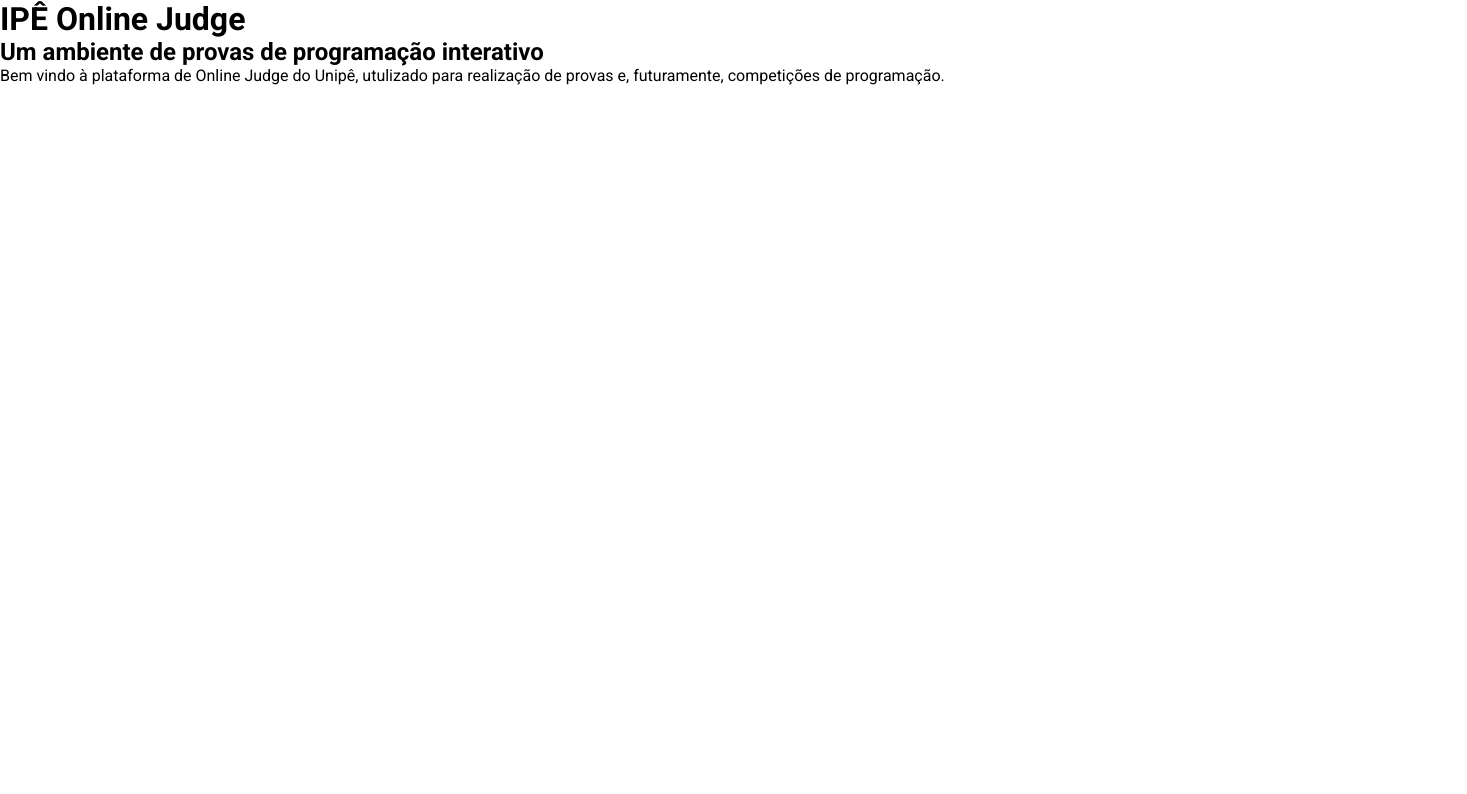
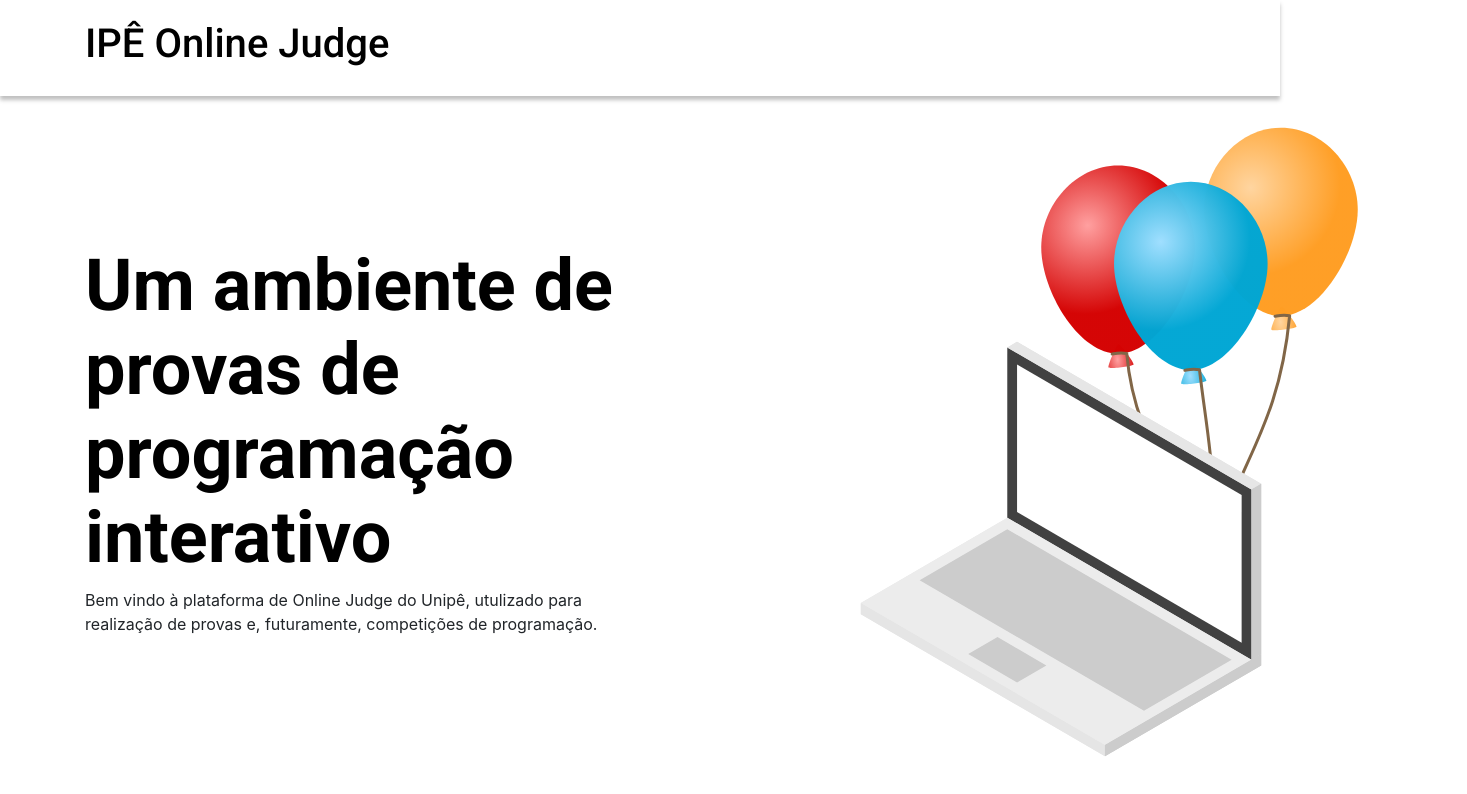
Before and after one commit to joao-rafael/ipeoj, a React (Vite) app: page / in a window 1280 px wide. Shown: the top 794 px of the page, 1467 px wide, since content can reach past the window. Built offline with nearby package versions, Linux system fonts and the light colour scheme.

Commit message:
feat: added basic layout

```diff
--- a/package.json
+++ b/package.json
@@ -5,6 +5,7 @@
   "license": "MIT",
   "dependencies": {
     "@reach/router": "^1.3.4",
+    "reach": "^1.0.1",
     "react": "^16.13.1",
     "react-dom": "^16.13.1",
     "style": "^0.0.3"
--- a/src/App.js
+++ b/src/App.js
@@ -7,7 +7,7 @@
 export const App = () => {
     return (
         <div>
-            <div className="container">
+            <div>
                 <Home>
                 </Home>
             </div>
--- a/src/components/Header.js
+++ b/src/components/Header.js
@@ -1,11 +1,18 @@
 import React from 'react';
+import { Container, Row, Col } from 'react-bootstrap';
 
 const Header = () => {
     return(
         <header className='header'>
-            <h1 className='title -brand'>
-                IPÊ Online Judge
-            </h1>
+            <Container>
+                <Row>
+                    <Col>
+                        <h1 className='title -brand'>
+                            IPÊ Online Judge
+                        </h1>
+                    </Col>
+                </Row>
+            </Container>
         </header>
     )
 }
--- a/src/pages/Home.js
+++ b/src/pages/Home.js
@@ -1,6 +1,9 @@
 import React from 'react';
 import DefaultLayout from './../layouts/DefaultLayout';
 import { Container, Row, Col } from 'react-bootstrap';
+import { Router, Link } from "@reach/router";
+
+import indexImg from '../assets/img/index.svg';
 
 const Home = () => {
     return (
@@ -8,9 +11,8 @@
 
             <section className='section -home'>
                 <Container>
-
                     <Row>
-                        <Col>
+                        <Col lg={6} className='s-col'>
                             <h1 className='title -main'>
                                 Um ambiente
                                 de provas de programação
@@ -21,10 +23,11 @@
                                 Unipê, utulizado para realização de provas e,
                                 futuramente, competições de programação.
                             </p>
+
                         </Col>
-                        <Col>
-                            <picture>
-
+                        <Col lg={6} className='s-col'>
+                            <picture className='picture'>
+                                <img className='s-img' src={indexImg} alt='Computador com balões'></img>
                             </picture>
                         </Col>
                     </Row>
--- a/src/style/Components/_header.scss
+++ b/src/style/Components/_header.scss
@@ -0,0 +1,5 @@
+.header {
+    width: 100%;
+    padding: 20px 0px;
+    box-shadow: 0px 4px 4px rgba(0, 0, 0, 0.25);
+}
--- a/src/style/Components/_index.scss
+++ b/src/style/Components/_index.scss
@@ -3,3 +3,4 @@
 @import "_section";
 @import "_text";
 @import "_img";
+@import "_title";
--- a/src/style/Components/_section.scss
+++ b/src/style/Components/_section.scss
@@ -1,4 +1,16 @@
 .section {
     position: relative;
     width: 100%;
+
+    &.-home {
+        margin-top: 20px;
+
+        .s-col {
+            display: flex;
+            flex-direction: column;
+            justify-content: center;
+
+
+        }
+    }
 }
--- /dev/null
+++ b/src/style/Components/_title.scss
@@ -0,0 +1,10 @@
+.title {
+    font-family: $roboto;
+    color: $color20;
+
+    &.-main {
+        font-size: $f-s10;
+        line-height: 84px;
+        font-weight: bold;
+    }
+}
--- a/src/style/index.scss
+++ b/src/style/index.scss
@@ -1,2 +1,3 @@
 @import "./Config/_index";
 @import "./Components/_index";
+@import "~bootstrap/scss/bootstrap";
```
Also changed, not shown: src/assets/img/index.svg (added), 1 other file (tests, documents, lock files or other folders).
